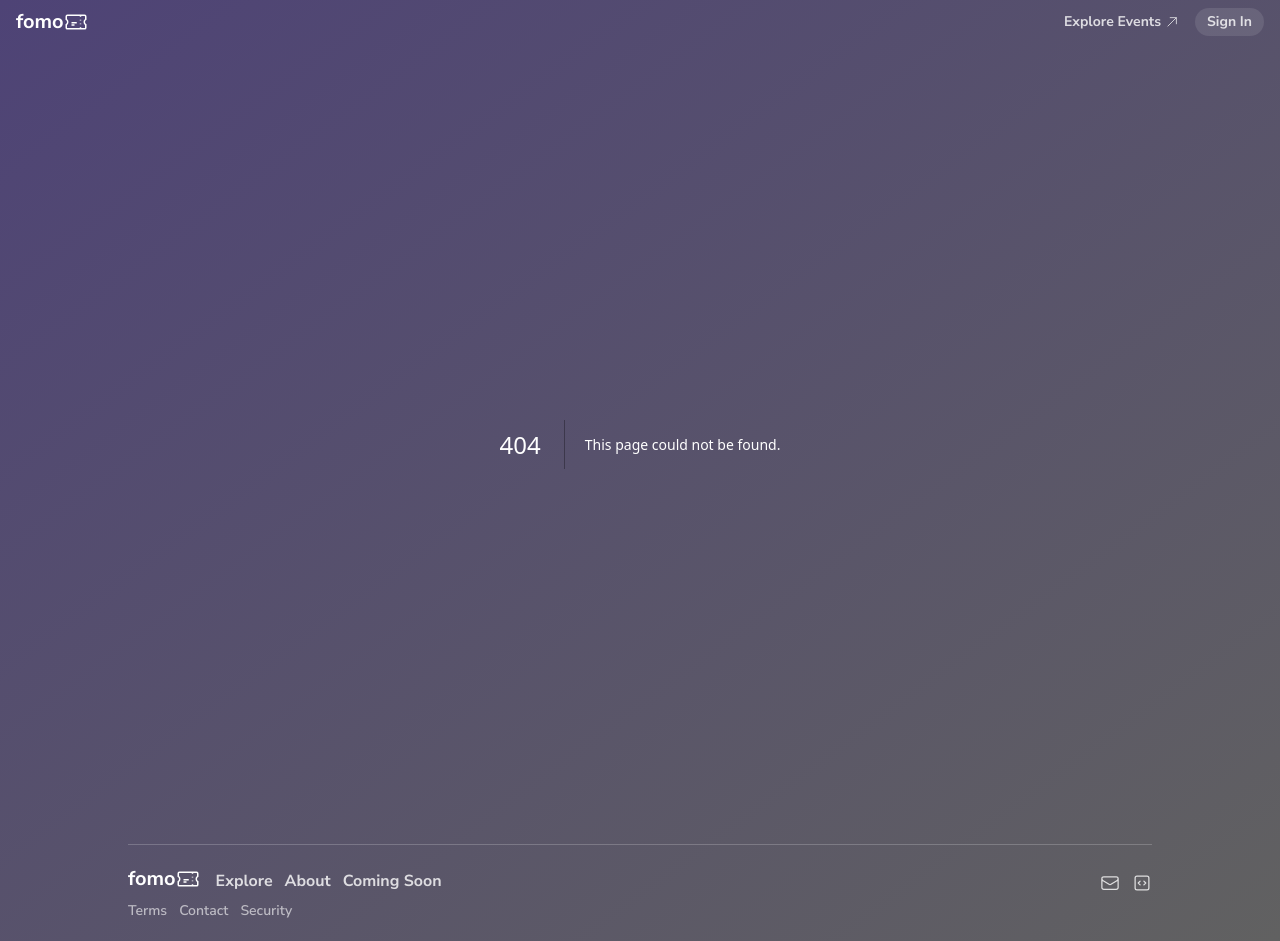
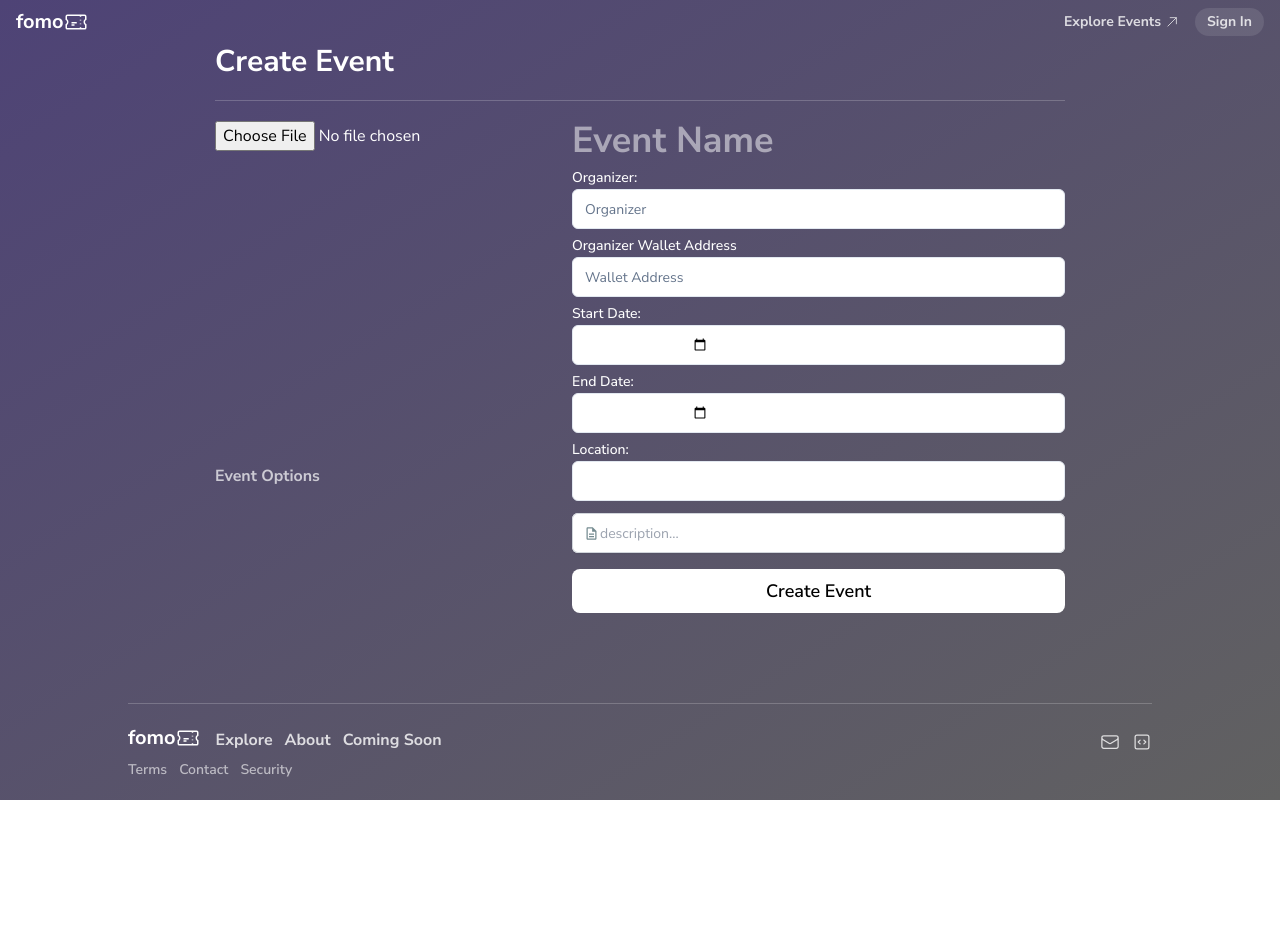
Before and after one commit to kevinpauljacob/fomo, a Next.js app in the folder client/: page /create in a window 1280 px wide. Before the commit this address had no page. After the commit the page ends 800 px from the top, so only its background shows below. Built offline with nearby package versions, Linux system fonts and the light colour scheme.

Commit message:
feat: create page ui updates

```diff
--- a/client/src/app/auth/signin/page.tsx
+++ b/client/src/app/auth/signin/page.tsx
@@ -18,6 +18,7 @@ export default function SignIn() {
             <input
               type="email"
               id="email"
+              autoComplete="off"
               className="bg-black/20 autofill-none outline-none border border-white/20 focus:border-white/50 focus:bg-black/30 rounded-lg px-3 py-1.5 mt-1"
             />
           </div>
@@ -31,6 +32,7 @@ export default function SignIn() {
             <input
               type="password"
               id="password"
+              autoComplete="off"
               className="bg-black/20 autofill-none outline-none border border-white/20 focus:border-white/50 focus:bg-black/30 rounded-lg px-3 py-1.5 mt-1"
             />
           </div>
--- /dev/null
+++ b/client/src/app/create/page.tsx
@@ -0,0 +1,208 @@
+"use client";
+import Image from "next/image";
+import { Input } from "@/components/ui/input";
+import { Label } from "@/components/ui/label";
+// import { Checkbox } from "@/components/ui/checkbox"
+import { Switch } from "@/components/ui/switch";
+import { Button } from "@/components/ui/button";
+
+import { use, useState } from "react";
+
+export default function CreateEvent() {
+  interface EventData {
+    eventName: string;
+    organizer: string;
+    organizerWalletAddress: string;
+    description: string;
+    startDate: Date;
+    endDate: Date;
+    location: string;
+    capacity: number;
+    approval: boolean;
+    ticketId: string;
+    ticketPrice: number;
+    nftIpfsUri: string;
+    picture: File | null;
+  }
+
+  const [formData, setFormData] = useState<EventData>({
+    eventName: "",
+    organizer: "",
+    organizerWalletAddress: "",
+    description: "",
+    startDate: new Date(),
+    endDate: new Date(),
+    location: "",
+    capacity: 0,
+    approval: false,
+    ticketId: "",
+    ticketPrice: 0,
+    nftIpfsUri: "",
+    picture: null,
+  });
+
+  const handleInputChange = (
+    e: React.ChangeEvent<
+      HTMLInputElement | HTMLTextAreaElement | HTMLSelectElement
+    >
+  ) => {
+    const { name, value } = e.target;
+    setFormData((prevData) => ({
+      ...prevData,
+      [name]: value,
+    }));
+  };
+
+  const handleFileChange = (e: React.ChangeEvent<HTMLInputElement>) => {
+    const file = e.target.files?.[0];
+    setFormData((prevData) => ({
+      ...prevData,
+      picture: file || null,
+    }));
+  };
+
+  const handleSwitchChange = (checked: boolean) => {
+    setFormData((prevData) => ({
+      ...prevData,
+      approval: checked,
+    }));
+  };
+
+  const handleSubmit = (e: React.FormEvent) => {
+    e.preventDefault();
+  };
+
+  return (
+    <>
+      <div className="min-h-[calc(100vh-141px)] w-[850px] mx-auto">
+        <div className="border-b border-white/20 pb-5 mb-5">
+          <h1 className="text-3xl font-bold">Create Event</h1>
+        </div>
+        <form onSubmit={handleSubmit} className="">
+          <div className="flex justify-between">
+            <div className="w-[38%]">
+              <div className="w-[323px] h-[323px]">
+                {formData.picture && (
+                  <img
+                    src={URL.createObjectURL(formData.picture)}
+                    alt="Preview"
+                    style={{
+                      width: "100%",
+                      height: "100%",
+                      objectFit: "cover",
+                      borderRadius: "15px",
+                    }}
+                  />
+                )}
+                <div className="grid w-full items-center gap-1.5">
+                  <input
+                    type="file"
+                    accept="image/jpeg, image/png"
+                    onChange={handleFileChange}
+                    className="w-max"
+                  />
+                </div>
+              </div>
+              <p className="text-white/70 font-bold mt-5 mb-1">Event Options</p>
+              <div>
+                <button></button>
+                <button></button>
+                <button></button>
+              </div>
+            </div>
+            <div className="w-[58%]">
+              <div className="pb-1">
+                <Input
+                  className="bg-transparent outline-none border-none text-4xl font-bold text-white placeholder:text-white/50 px-0"
+                  type="text"
+                  placeholder="Event Name"
+                  value={formData.eventName}
+                  onChange={handleInputChange}
+                  required
+                />
+              </div>
+              <div className="pb-1">
+                <Label>Organizer:</Label>
+                <Input
+                  type="text"
+                  placeholder="Organizer"
+                  value={formData.organizer}
+                  onChange={handleInputChange}
+                  required
+                />
+              </div>
+              <div className="pb-1">
+                <Label>Organizer Wallet Address</Label>
+                <Input
+                  type="text"
+                  placeholder="Wallet Address"
+                  value={formData.organizerWalletAddress}
+                  onChange={handleInputChange}
+                  required
+                />
+              </div>
+              <div className="pb-1">
+                <Label>Start Date:</Label>
+                <Input
+                  type="date"
+                  placeholder="Event Name"
+                  value={formData.startDate.toISOString().split("T")[0]}
+                  onChange={handleInputChange}
+                  required
+                />
+              </div>
+              <div className="pb-1">
+                <Label>End Date:</Label>
+                <Input
+                  type="date"
+                  name="endDate"
+                  value={formData.endDate.toISOString().split("T")[0]}
+                  onChange={handleInputChange}
+                  required
+                />
+              </div>
+              <div className="pb-1">
+                <Label>Location:</Label>
+                <Input
+                  type="text"
+                  name="location"
+                  value={formData.location}
+                  onChange={handleInputChange}
+                  required
+                />
+              </div>
+              <div className="relative mt-2 rounded-md shadow-sm mb-1">
+                <div className="pointer-events-none absolute inset-y-0 left-0 flex items-center pl-3">
+                  <span className="text-gray-500 sm:text-sm">
+                    <Image
+                      src={"/free_icon_1.svg"}
+                      alt="desc"
+                      width={15}
+                      height={15}
+                    />
+                  </span>
+                </div>
+                <Input
+                  type="text"
+                  name="price"
+                  id="price"
+                  className="block w-full rounded-md border-0 py-1.5 pl-7 pr-24 text-gray-900 ring-1 ring-inset ring-gray-300 placeholder:text-gray-400 focus:ring-2 focus:ring-inset focus:ring-indigo-600 sm:text-sm sm:leading-6"
+                  placeholder="description..."
+                  required
+                />
+              </div>
+              <div className="mt-4 mb-2">
+                <button
+                  type="submit"
+                  className="bg-white hover:bg-white/80 text-black text-lg font-semibold transition-all rounded-lg py-2 w-full"
+                >
+                  Create Event
+                </button>
+              </div>
+            </div>
+          </div>
+        </form>
+      </div>
+    </>
+  );
+}
--- a/client/src/app/page.tsx
+++ b/client/src/app/page.tsx
@@ -35,7 +35,7 @@ export default function Home() {
             memorable event today.
           </p>
           <Link
-            href="/auth/signup"
+            href="/auth/signin"
             className="bg-white text-black font-semibold text-lg rounded-lg w-max px-4 py-2 mt-8"
           >
             Create Your First Event
```
